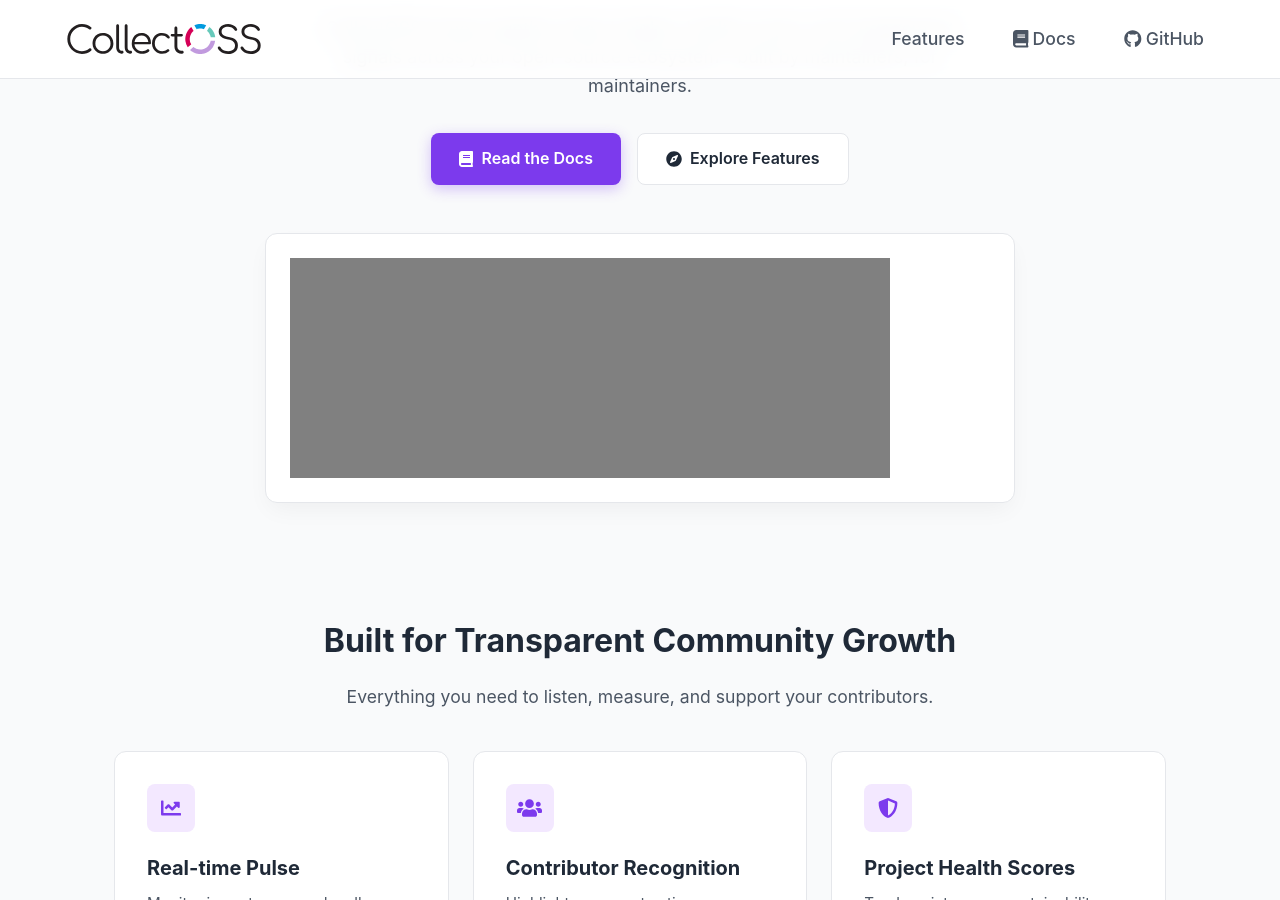
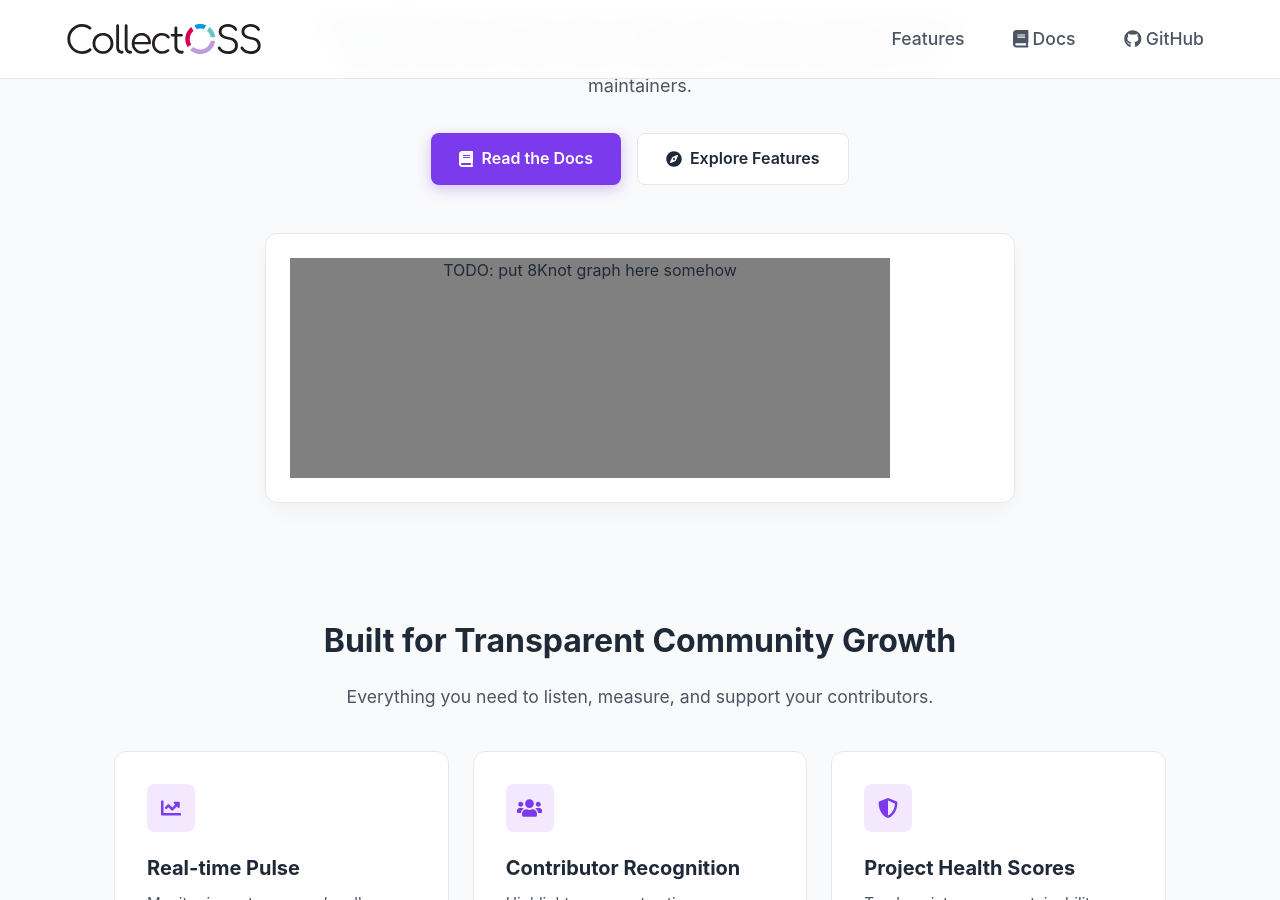
Before and after one commit to chaoss/collectoss-website, a Jekyll site: the page built from index.html, in a window 1280 px wide and 900 px high, scrolled down 412 px. Built offline with Jekyll 4.4.1, drawn with Linux system fonts in a browser that asks for light colours.

Commit message:
TODO comment

```diff
--- a/index.html
+++ b/index.html
@@ -28,6 +28,7 @@ layout: default
 
 	<div class="chart-wrapper">
 		<div style="width: 600px; height: 220px; background-color: gray;">
+			TODO: put 8Knot graph here somehow
 		</div>
 	</div>
 </header>
```
